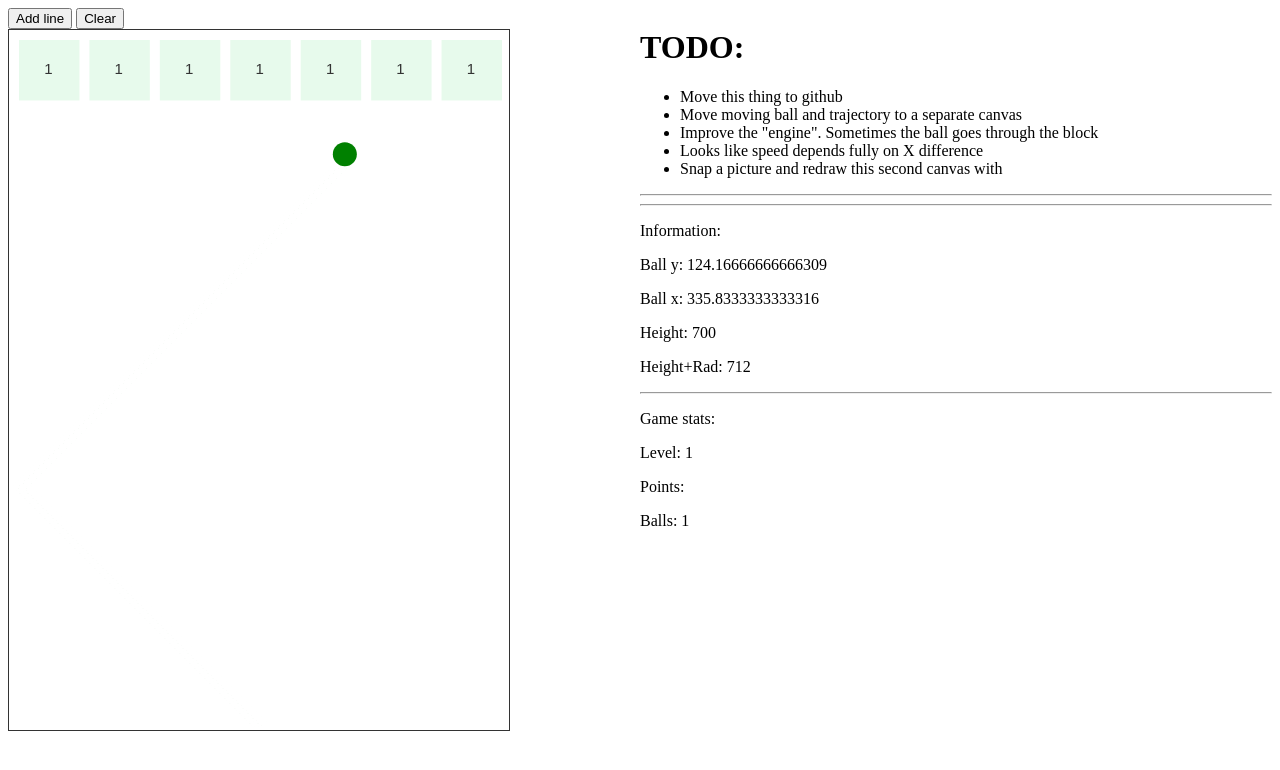
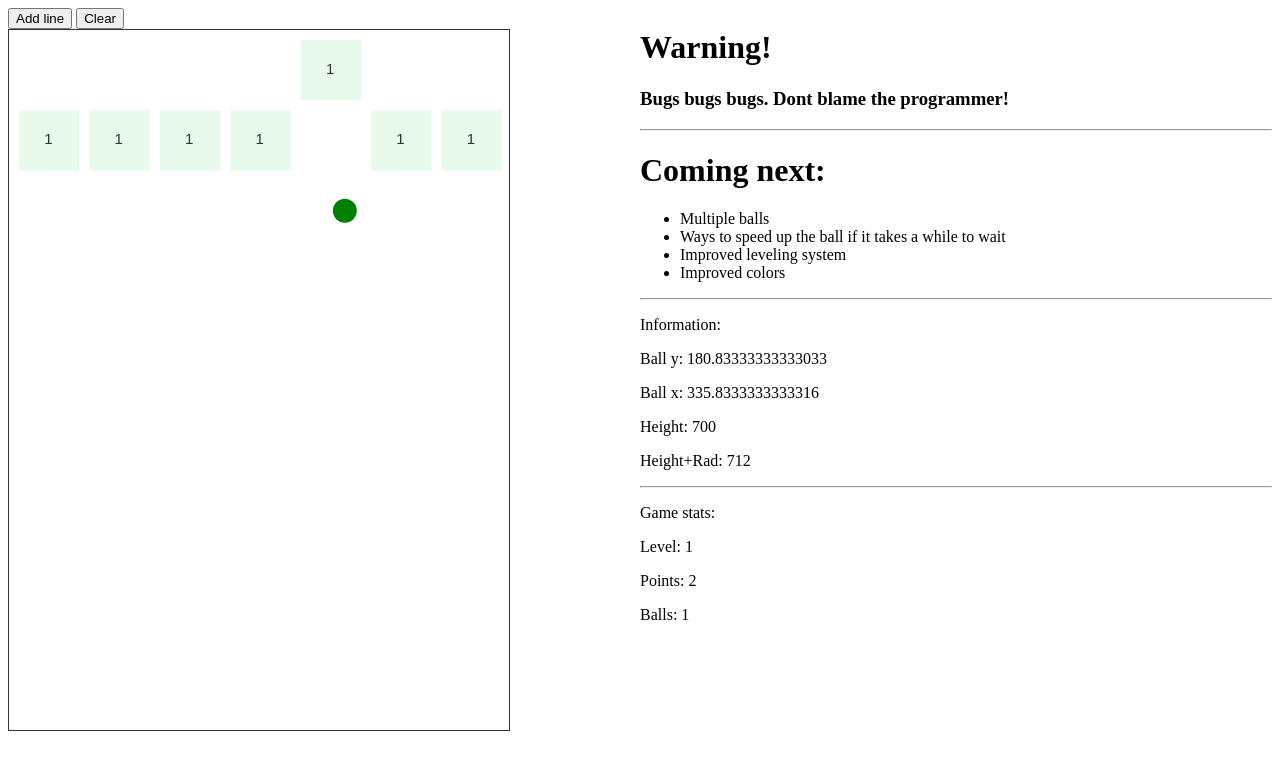
Before and after one commit to simvol/ballz, a plain HTML site: page index.html in a window 1280 px wide. Both pictures are taken after a click on the button "Add line". Drawn offline with Linux system fonts and the light colour scheme.

Commit message:
Squares are moving down properly

```diff
--- a/index.html
+++ b/index.html
@@ -23,8 +23,6 @@
                 position: relative;
             }
 
-            /*  */
-
             #layer1, #layer2 {
                 top: 250px;
                 border-color: blueviolet;
@@ -44,21 +42,19 @@
             </div>
 
             <canvas id="canvas" width='500px' height='700px'></canvas>
+            <div id="score"></div>
         </div>
         <div class="columns">
-            <h1>TODO:</h1>
+            <h1>Warning!</h1>
+            <h3>Bugs bugs bugs. Dont blame the programmer!</h3>
+            <hr>
+            <h1>Coming next:</h1>
             <ul>
-                <li>Move this thing to github</li>
-                <li>Move moving ball and trajectory to a separate canvas</li>
-                <li>Improve the "engine". Sometimes the ball goes through the block</li>
-                <li>Looks like speed depends fully on X difference</li>
-                <li>Snap a picture and redraw this second canvas with</li>
+                <li>Multiple balls</li>
+                <li>Ways to speed up the ball if it takes a while to wait</li>
+                <li>Improved leveling system</li>
+                <li>Improved colors</li>
             </ul>
-
-            <hr/>
-
-            <!-- <canvas id="layer1" width='200px' height='200px'></canvas>
-            <canvas id="layer2" width='200px' height='200px'></canvas> -->
 
             <hr/>
 
--- a/main.js
+++ b/main.js
@@ -17,7 +17,7 @@
     var level = null;
     var step = 1;
     var ballsIncrement = 5;
-    var levelIncrement = 10;
+    var levelIncrement = 5;
 
     var grid = []; //do we need to make it 2 demensional?
     var squares = [];
@@ -63,9 +63,17 @@
       // prepareSquares(grid);
     }
 
-    // document.getElementById('but').addEventListener('click', function(){
-    //   forward();
-    // });
+    function restart() {
+      points = 1;
+      numberOfBalls = null;
+      level = null;
+      step = 1;
+      squares = [];
+    }
+
+    document.getElementById('but').addEventListener('click', function(){
+      forward();
+    });
 
     // for (var i = 0; i < numberOfLines; i++){
     //   forward();
@@ -107,15 +115,24 @@
 
       console.log('for repeat ', squaresPerLine * step)
 
-      for (var i = squaresPerLine * step; i >= 0; i--){
+      for (var i = squares.length; i >= 0; i--){
+      // for (var i = squaresPerLine * step; i >= 0; i--){
         if (squares[i]){
           // console.log('i: ', i);
-          console.log('step: ', step);
-          console.log('squaresPerLine:', squaresPerLine);
-          console.log('move to:', grid[step + squaresPerLine].y);
-          squares[i].y = grid[step + squaresPerLine].y;
+          // console.log('step: ', step);
+          // console.log('squaresPerLine:', squaresPerLine);
+          // console.log('move to:', grid[step + squaresPerLine].y);
+          if (grid[i + squaresPerLine]){
+            squares[i].y = grid[i + squaresPerLine].y;
+          } else {
+            if (squares && squares.length > 0){
+              document.getElementById('score').innerHTML = 'Game Over. Your score is: ' + points;
+              restart();
+            }
+          }
         }
       }
+
 
       step++;
 
@@ -516,14 +533,17 @@
         document.getElementById('points').innerHTML = points;
 
         squares
-            .filter(sqr => sqr !== null)
+            // .filter(sqr => sqr !== null)
             .filter(sqr => {
+              if (sqr !==null) {
                 return Math.floor(sqr.x) === Math.floor(x) && Math.floor(sqr.y) === Math.floor(y);
+              }
             })
             .map(result => {
                 result.number--;
+                result.color = getSquareColor(result.number);
                 if(result.number === 0) {
-                    deleteSquare();
+                  deleteSquare();
                 }
             });
 
@@ -531,7 +551,15 @@
     }
 
     function deleteSquare() {
-        squares = squares.filter(s => s && s.number > 0);
+        squares = squares.map(s => {
+            if (s && s.number > 0) {
+              return s;
+            } else {
+              return null;
+
+            }
+          }
+        );
     }
 
     //we need to get lines x1-----x2 then see if ball x >x1 and <x2
```
